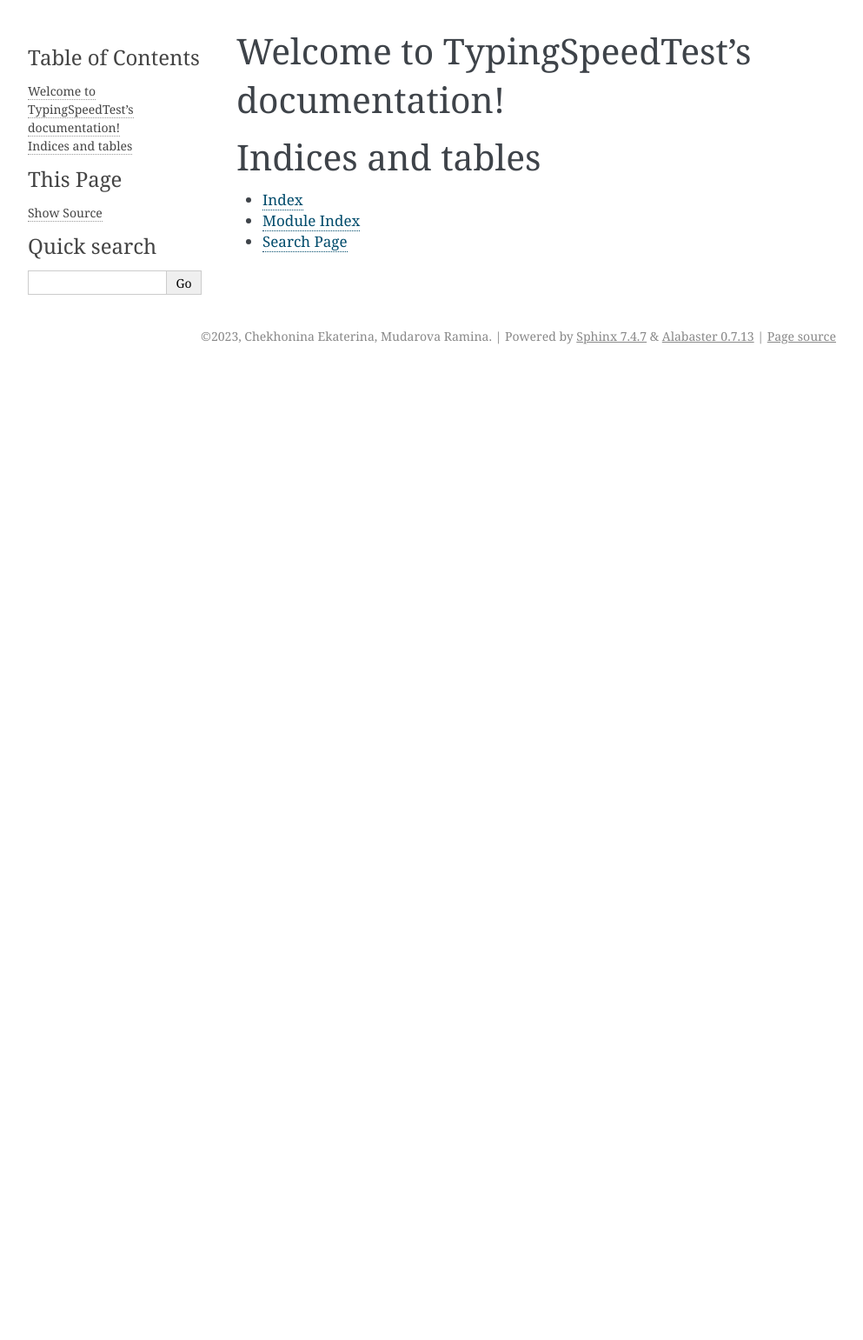
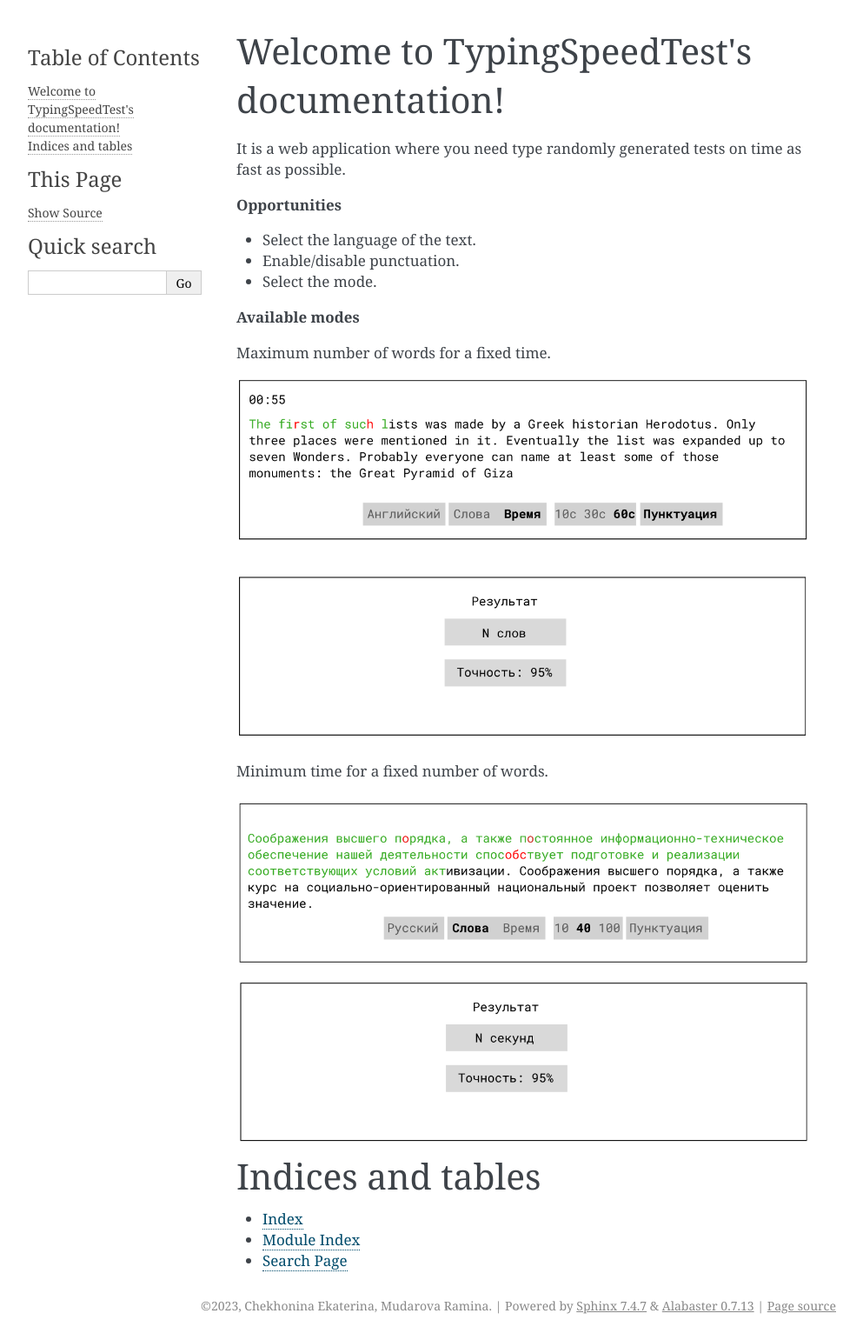
Before and after one commit to RinaRam/TypingSpeedTest, a Sphinx documentation site: the page built from doc/index.rst, in a window 1280 px wide. Shown: the whole page at 87% size, without its empty margins (148-1141 px from the left). Built offline with Sphinx 7.4.7, drawn with Linux system fonts in a browser that asks for light colours; before the commit the page ends 900 px from its top, so only the background shows below that.

Commit message:
Разнообразила документацию

```diff
--- a/doc/conf.py
+++ b/doc/conf.py
@@ -11,6 +11,7 @@
 author = 'Chekhonina Ekaterina, Mudarova Ramina'
 release = '0.1'
 
+language = "English"
 # -- General configuration ---------------------------------------------------
 # https://www.sphinx-doc.org/en/master/usage/configuration.html#general-configuration
 
--- a/doc/index.rst
+++ b/doc/index.rst
@@ -5,6 +5,24 @@
 
 Welcome to TypingSpeedTest's documentation!
 ===========================================
+
+It is a web application where you need type randomly generated tests on time as fast as possible.
+
+**Opportunities**
+
+- Select the language of the text.
+- Enable/disable punctuation.
+- Select the mode.
+
+**Available modes**
+
+Maximum number of words for a fixed time.
+
+.. image:: _static/max_word.png
+
+Minimum time for a fixed number of words.
+
+.. image:: _static/min_time.png
 
 .. toctree::
    :maxdepth: 2
```
Also changed, not shown: doc/_static/max_word.png (added), doc/_static/min_time.png (added).
